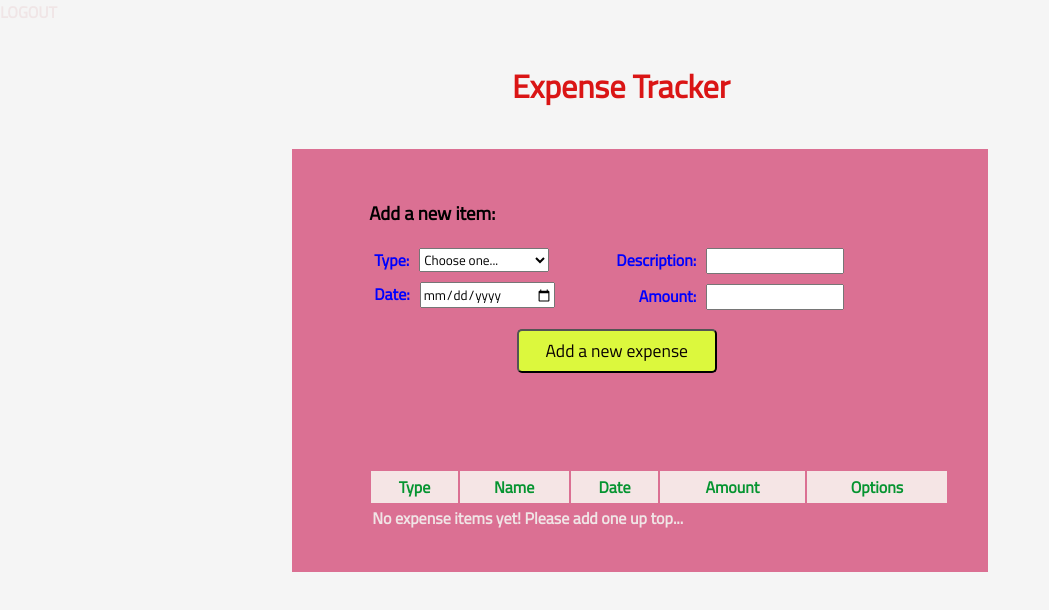
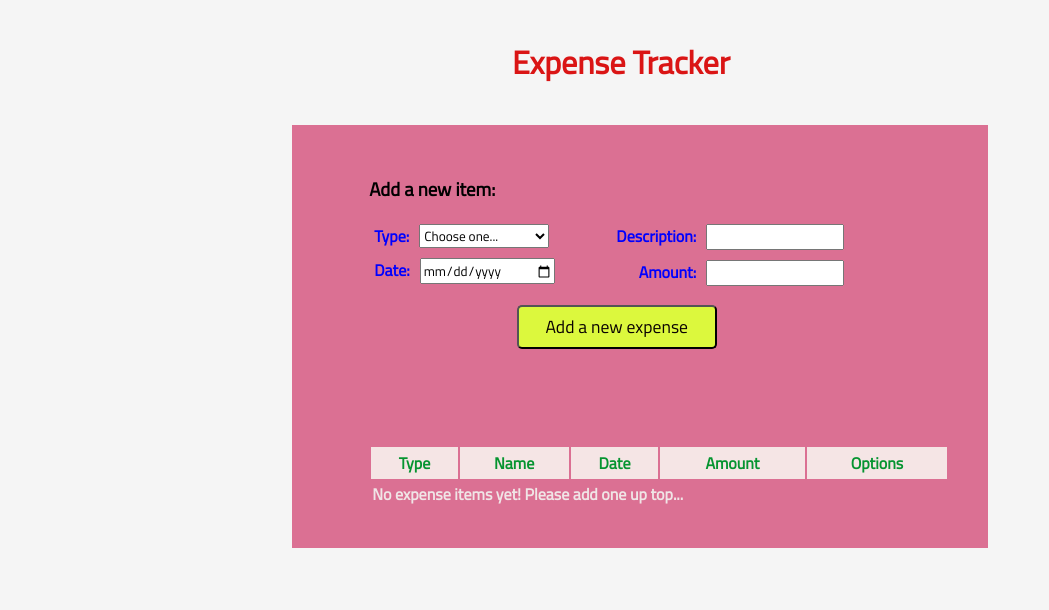
Before and after one commit to shankar01139/Expense-Tracker, a plain HTML site: page expense.html in a window 1280 px wide. Shown: the whole page, without its empty margins (0-1049 px from the left). Drawn offline with Linux system fonts and the light colour scheme.

Commit message:
Update expense.html

```diff
--- a/expense.html
+++ b/expense.html
@@ -10,7 +10,7 @@
     <link rel="stylesheet" href="expense.css">
 </head>
 <body>
-    <nav>LOGOUT</nav>
+
     <header>
         <h1 class="title">Expense Tracker </h1>
     <header>
```
